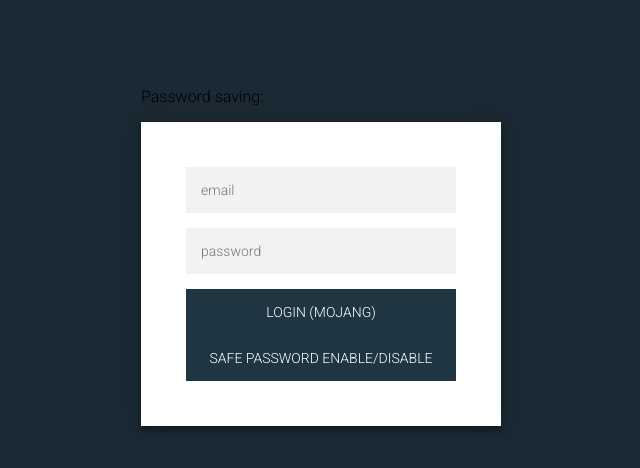
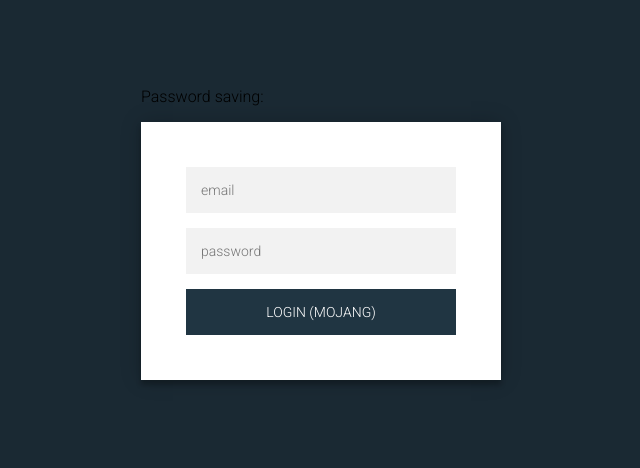
Before and after one commit to legendary-cookie/cosmolauncher, an Electron app: page loginpage/index.html in a window 800 px wide. Shown: the whole page, without its empty margins (79-719 px from the left). Drawn offline with Linux system fonts and the light colour scheme; no server answers.

Commit message:
Update index.html

```diff
--- a/loginpage/index.html
+++ b/loginpage/index.html
@@ -14,7 +14,7 @@
         <input id="email" type="text" placeholder="email" />
         <input id="password" type="password" placeholder="password" />
         <button id="mojang-login" name="loginbutton" type="login">Login (Mojang)</button>
-        <button id="safe-password" name="safebutton" type="login">Safe password enable/disable</button>
+<!--        <button id="safe-password" name="safebutton" type="login">Safe password enable/disable</button> -->
 <!--	<button id="micro-login" name="loginbutton" type="login">Login (Microsoft)</button> -->
       </form>
     </div>
```
